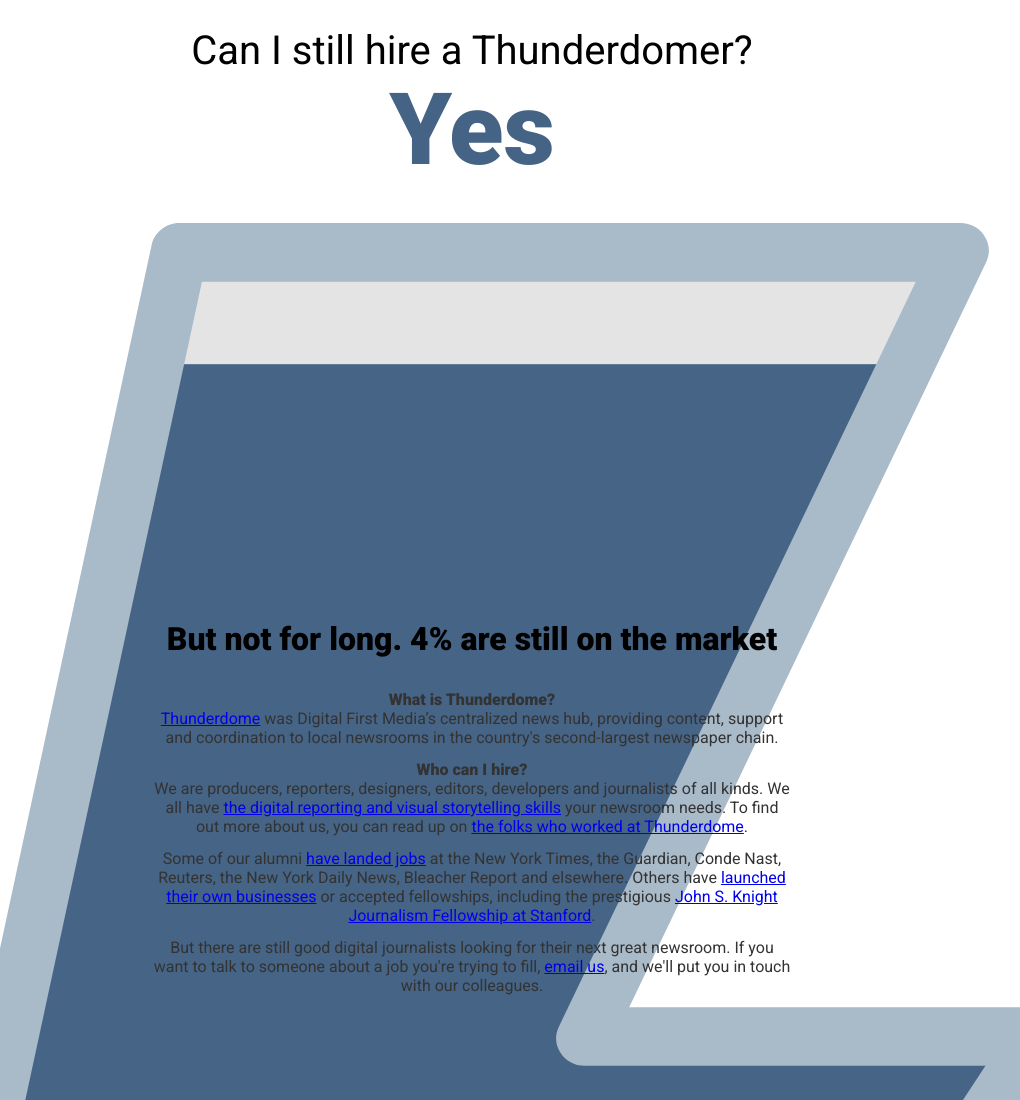
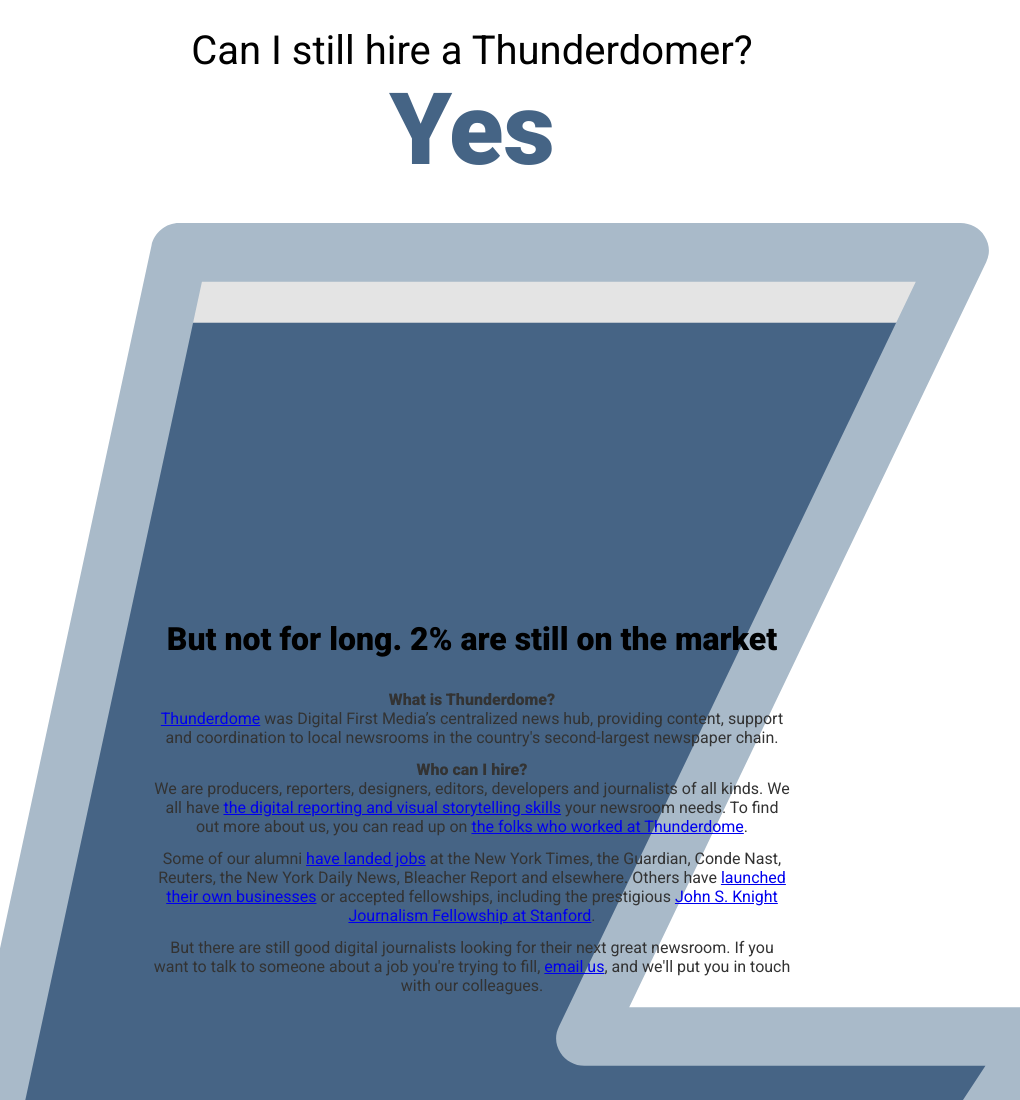
Before and after one commit to tommeagher/hire-a-tdomer, a plain HTML site: page index.html in a window 1280 px wide. Shown: the top 1100 px of the page, without its empty margins (168-1188 px from the left). Drawn offline with nearby package versions, Linux system fonts and the light colour scheme.

Commit message:
1 down, 1 left

```diff
--- a/index.html
+++ b/index.html
@@ -69,7 +69,7 @@
 	<script src="http://ajax.googleapis.com/ajax/libs/jquery/1.9.1/jquery.min.js"></script>
 	<script>
 
-		var jobs =  46;
+		var jobs =  47;
 
 		var total = 48;
 		var perc = jobs/total;
```
